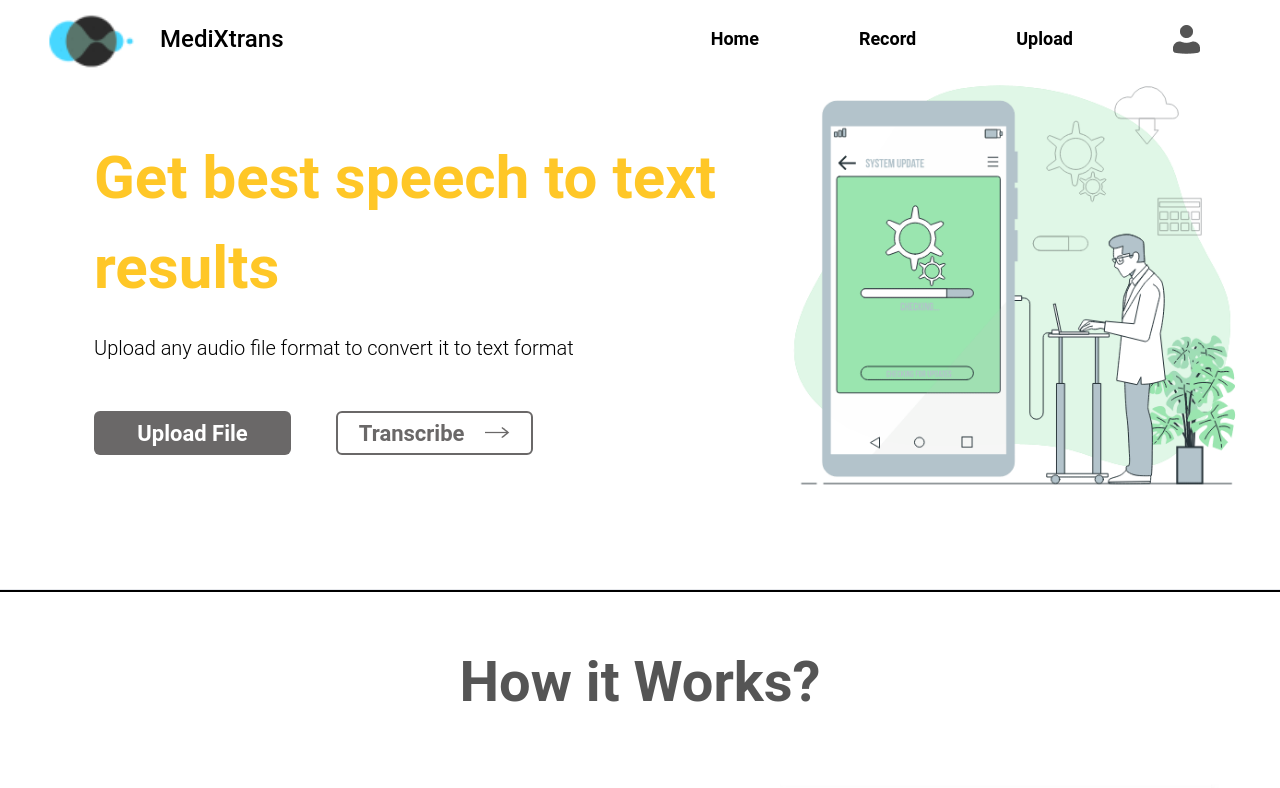
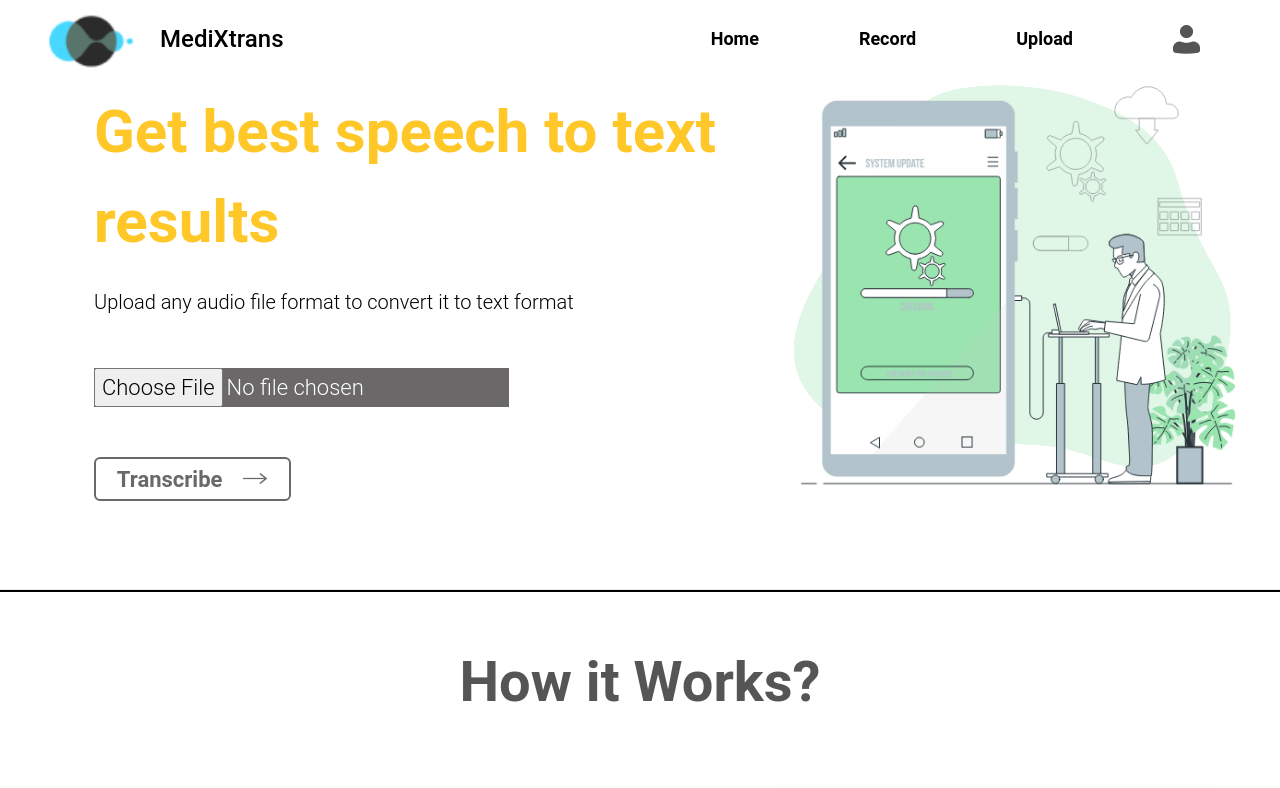
Before and after one commit to MediXTrans/MediXtranS-v2, a React (Create React App) app in the folder frontend/: page /upload in a window 1280 px wide. Shown: the top 788 px of the page. Built offline with nearby package versions, Linux system fonts and the light colour scheme.

Commit message:
navigation updated

```diff
--- a/frontend/src/pages/Home.jsx
+++ b/frontend/src/pages/Home.jsx
@@ -57,7 +57,7 @@ export default function LandingPage() {
     <div className=" w-[100%]  overflow-x-hidden font-[Roboto] ">
       <Navbar />
       <div
-        className="w-[100vw] overflow-x-hidden h-[98vh] flex flex-col items-center"
+        className="w-[100vw] mt-10 overflow-x-hidden h-[98vh] flex flex-col items-center"
         style={firstDivStyle}
       >
         <div className="w-4/5 md:w-3/4 xl:w-1/2 h-3/4 md:h-3/4 flex flex-col items-center justify-evenly">
--- a/frontend/src/pages/LandingPage.jsx
+++ b/frontend/src/pages/LandingPage.jsx
@@ -1,4 +1,4 @@
-import React, { useEffect, useState } from "react";
+import React, { useEffect, useState, useRef } from "react";
 import {Footer} from "../components"
 import {
   vector_right,
@@ -11,6 +11,15 @@ import { useNavigate } from "react-router-dom";
 
 export default function LandingPage() {
   const navigate = useNavigate();
+
+  const targetRef = useRef(null);
+  const scrollToTarget = () => {
+    targetRef.current.scrollIntoView({
+      behavior: 'smooth',
+      block: 'start',
+    });
+  };
+
   const data = [
     "We have integrated the software with Indian Health Agencies EHR/EMR system",
     "Our service works in real-time so reports can be generated seamlessly",
@@ -19,6 +28,7 @@ export default function LandingPage() {
     "Organizations themselves manage and own their patients data",
     "Our software is easy to use and no extra efforts are required",
   ];
+
 
   const [windowWidth, setWindowWidth] = useState(window.innerWidth);
 
@@ -80,7 +90,7 @@ export default function LandingPage() {
               type="submit"
 
             >
-              <p className="font-[Roboto] font-[700]"><a href="#started">Getting Started</a></p>
+              <p onClick={scrollToTarget} className="font-[Roboto] font-[700]">Getting Started</p>
             </button>
             <button
               className="w-[197px] h-[44px] shrink-0 justify-center mt-2 sm:mt-0 rounded-[6px] bg-white text-[#6A6868] md:ml-[45px] border-2 border-[#6A6868]"
@@ -97,7 +107,7 @@ export default function LandingPage() {
           </div>
         </div>
       </div>
-      <div className='w-[100vw] lg:w[98vw] flex my-10 justify-center lg:justify-evenly' id="started">
+      <div ref={targetRef} className='w-[100vw] lg:w[98vw] flex my-10 justify-center lg:justify-evenly' id="started">
         <div className='w-[80vw] sm:h-[60vh] flex flex-col justify-center lg:ml-[60px] gap-8'>
             <p className='text-[27px] text-[#6A6868] font-[900]'>What is MediXtranS?</p>
             <p className='text-[16px] md:text-[27px] text-[#1E1E1E] font-[300] text-justify'>Medical transcription is the process of converting spoken medical dictations into written format, ensuring accurate and detailed documentation of patient encounters. We provide medical reports, including patient histories, diagnoses, treatment plans, and other relevant information. These reports serve as crucial records for healthcare providers, facilitating communication, continuity of care, and billing processes.</p>
--- a/frontend/src/pages/Login.jsx
+++ b/frontend/src/pages/Login.jsx
@@ -63,8 +63,8 @@ export default function Login() {
       console.log(email, password);
       const data = await axios.post(
         // `${server}/login`,
-        "http://localhost:4000/api/v2/users/login",
-        //`${server}/users/login`,
+        // "http://localhost:4000/api/v2/users/login",
+        `${server}/users/login`,
         {
           email,
           password
--- a/frontend/src/pages/Record.jsx
+++ b/frontend/src/pages/Record.jsx
@@ -1,4 +1,4 @@
-import React, { useState, useEffect} from "react";
+import React, { useState, useEffect, useRef} from "react";
 import { vector_right, microphone, voice_assignment_1 } from '../assets';
 import {Footer} from "../components";
 import { Navbar } from '../components';
@@ -15,6 +15,14 @@ export default function Record() {
   //     return navigate("./login");
   //   }
   // },[isLoggedIn])
+
+  const targetRef = useRef(null);
+  const scrollToTarget = () => {
+    targetRef.current.scrollIntoView({
+      behavior: 'smooth',
+      block: 'start',
+    });
+  };
 
   const [isRecording, setIsRecording] = useState(false);
   const [text, setText] = useState("");
@@ -80,6 +88,7 @@ export default function Record() {
         }
       );
      setSubmitted(true);
+     navigate("../transcription");
     }
     catch (error) {
       console.log(error);
@@ -106,8 +115,9 @@ export default function Record() {
             <button
               className="w-[197px] h-[44px] shrink-0 justify-center bg-[#6A6868] rounded-[6px] text-white"
               type="submit"
+              onClick={scrollToTarget}
             >
-              <p className="font-[Roboto] font-[700]"><a href="#startRecording">Start Recording</a></p>
+              <p className="font-[Roboto] font-[700]">Start Recording</p>
             </button>
             <button
               className="w-[197px] h-[44px] shrink-0 justify-center mt-2 sm:mt-0 rounded-[6px] bg-white text-[#6A6868] md:ml-[45px] border-2 border-[#6A6868]"
@@ -134,8 +144,8 @@ export default function Record() {
           </div>
         </div>
       </div>
-      <hr style={{ height: "3px", backgroundColor: "black" }} />
-      <div id="startRecording" className="flex justify-center flex-col py-[80px] md:p-[60px] lg:flex-row">
+      <hr ref={targetRef} style={{ height: "3px", backgroundColor: "black" }} />
+      <div className="flex justify-center flex-col py-[80px] md:p-[60px] lg:flex-row">
         <div className="flex-[4] flex-col justify-center items-center">
           <div className="flex justify-center">
             <img width={"220px"} height={"209px"} src={microphone} alt="" />
--- a/frontend/src/pages/Upload.jsx
+++ b/frontend/src/pages/Upload.jsx
@@ -1,43 +1,90 @@
-import React from 'react';
-import { vector_right, mediXtransFlow1, mediXtransUseCase1, Os_upgrade_2 } from '../assets';
-import { Footer, Navbar } from '../components';
+import React, { useState } from "react";
+import {
+  vector_right,
+  mediXtransFlow1,
+  mediXtransUseCase1,
+  Os_upgrade_2,
+} from "../assets";
+import { Footer, Navbar } from "../components";
+import { useNavigate } from 'react-router-dom';
 
 export default function Upload() {
+  const [selectedFile, setSelectedFile] = useState(null);
+  const navigate = useNavigate();
+
+  const handleFileChange = (event) => {
+    setSelectedFile(event.target.files[0]);
+  };
+
+  const handleTranscription = () => {
+    if(selectedFile===null){
+      console.log("Please upload a file");
+      alert("Please upload a file");
+    }
+    else{
+      console.log(" upload a file");
+      navigate("../transcription");
+    }
+  };
+
   return (
-    <div className='overflow-hidden'>
+    <div className="overflow-hidden">
       <Navbar />
-      <div className='w-[100vw] md:mx-[30px] flex flex-col flex-wrap items-center justify-center lg:flex-row md:p-[5%]'>
-        <div className='flex-[6] md:w-[100%] h-[100%] flex flex-col flex-wrap justify-between'>
-          <div className='h-[60%] m-0 p-[10px] md:p-0 flex-1 flex flex-col'>
-            <h2 className='text-[#FFC727] text-[40px] md:text-[48px] lg:text-[60px] font-[700]'>Get best speech to text results </h2>
-            <p className='text-[20px] font-[300] mt-5'>Upload any audio file format to convert it to text format</p>
+      <div className="w-[100vw] md:mx-[30px] flex flex-col flex-wrap items-center justify-center lg:flex-row md:p-[5%]">
+        <div className="flex-[6] md:w-[100%] h-[100%] flex flex-col flex-wrap justify-between">
+          <div className="h-[60%] m-0 p-[10px] md:p-0 flex-1 flex flex-col">
+            <h2 className="text-[#FFC727] text-[40px] md:text-[48px] lg:text-[60px] font-[700]">
+              Get best speech to text results{" "}
+            </h2>
+            <p className="text-[20px] font-[300] mt-5">
+              Upload any audio file format to convert it to text format
+            </p>
           </div>
-          <div className='flex-1 mt-12 justify-center items-center text-[22px] font-[Roboto] font-[700] flex flex-col sm:flex-row sm:justify-start'>
-            <button className='w-[197px] h-[44px] shrink-0 justify-center bg-[#6A6868] rounded-[6px] text-white' type="submit">
-              <p className='font-[Roboto] font-[700]'>Upload File</p>
-            </button>
-            <button className='w-[197px] h-[44px] shrink-0 justify-center mt-2 sm:mt-0 rounded-[6px] bg-white text-[#6A6868] md:ml-[45px] border-2 border-[#6A6868]' type="submit">
-              <p className='font-[Roboto] font-[700] flex flex-row justify-evenly items-center'>
-                <div>Transcribe</div>
-                <div><img src={vector_right} alt="" /></div>
-              </p>
-            </button>
+          <div className="flex flex-col ">
+            <div className="flex-1 mt-12 justify-between items-around text-[22px] font-[Roboto] font-[700] flex flex-col sm:flex-row sm:justify-start">
+              <button
+                className="w-[150px] h-[44px] mr-[80px] shrink-0 justify-center rounded-[6px] text-white"
+                type="submit"
+              >
+                <input
+                  className="flex flex-col bg-[#6A6868] font-[Roboto] font-[300]"
+                  type="file"
+                  onChange={handleFileChange}
+                />
+              </button>
+            </div>
+            <div className="flex-1 mt-12 justify-between items-around text-[22px] font-[Roboto] font-[700] flex flex-col sm:flex-row sm:justify-start">
+              <button
+                className="w-[197px] h-[44px] shrink-0 justify-center sm:mt-0 rounded-[6px] bg-white text-[#6A6868] border-2 border-[#6A6868]"
+                type="submit"
+                onClick={handleTranscription}
+              >
+                <p className="font-[Roboto] font-[700] flex flex-row justify-evenly items-center">
+                  <div >Transcribe</div>
+                  <div>
+                    <img src={vector_right} alt="" />
+                  </div>
+                </p>
+              </button>
+            </div>
           </div>
         </div>
-        <div className='flex-[4] flex justify-center shrink-0'>
-          <div><img width={"632px"} height={"632px"} src={Os_upgrade_2} alt="" /></div>
+        <div className="flex-[4] flex justify-center shrink-0">
+          <div>
+            <img width={"632px"} height={"632px"} src={Os_upgrade_2} alt="" />
+          </div>
         </div>
       </div>
       <hr style={{ height: "3px", backgroundColor: "black" }} />
-      <div className='flex items-center justify-center text-[40px] md:text-[56px] font-[700] font-[Roboto] mt-12 text-[#555555]'>
+      <div className="flex items-center justify-center text-[40px] md:text-[56px] font-[700] font-[Roboto] mt-12 text-[#555555]">
         <h1>How it Works?</h1>
       </div>
-      <div className='flex justify-center flex-col p-5 py-[80px] md:p-[60px] md:flex-row'>
-        <div className=' justify-center items-center'>
+      <div className="flex justify-center flex-col p-5 py-[80px] md:p-[60px] md:flex-row">
+        <div className=" justify-center items-center">
           <img src={mediXtransFlow1} alt="" />
         </div>
-        <div className='border-2 m-20 h-relative border-[#555555]'></div>
-        <div className=' justify-center items-center'>
+        <div className="border-2 m-20 h-relative border-[#555555]"></div>
+        <div className=" justify-center items-center">
           <img src={mediXtransUseCase1} alt="" />
         </div>
       </div>
```
Also changed, not shown: frontend/src/pages/Transcription.jsx (+11 -3 lines).
